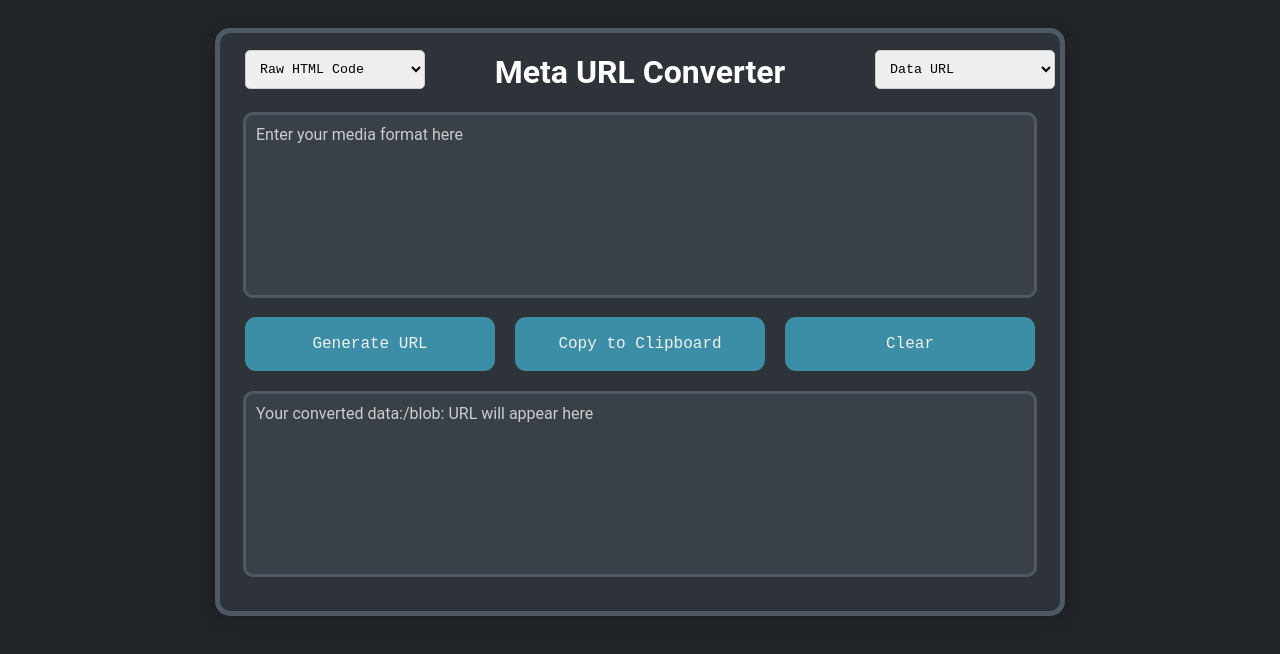
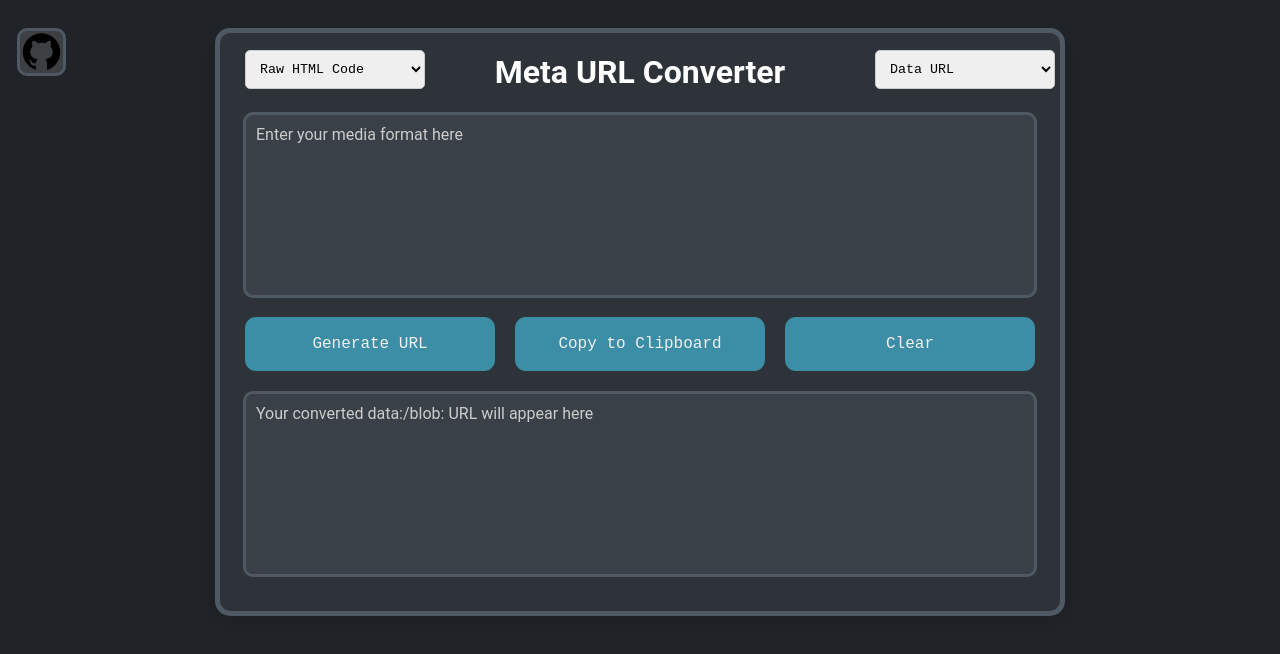
Before and after one commit to Blob-HTML/Meta-Converter, a plain HTML site: page index.html in a window 1280 px wide. Drawn offline with Linux system fonts and the light colour scheme.

Commit message:
Update index.html

```diff
--- a/index.html
+++ b/index.html
@@ -117,6 +117,34 @@
         ::placeholder {
             color: #ccc;
         }
+
+        .top-right-boxaa {
+            position: absolute;
+            top: 28px;
+            left: 17px;
+            width: 43px;
+            height: 42.4px;
+            background-color: #3c4043;
+            color: #fff;
+            border-radius: 10px;
+            display: flex;
+            justify-content: center;
+            align-items: center;
+            font-size: 28px;
+            z-index: 2147483646;
+            cursor: pointer;
+            transition: color 0.3s, background-color 0.3s;
+            border: 3px solid #4f5963;
+        }
+
+        .top-right-boxaa:hover {
+            background-color: #43474c;
+        }
+
+        .svglogo {
+            width: 45px;
+            margin-top: 7px;
+        }
     </style>
 </head>
 
@@ -155,6 +183,20 @@
         </div>
         <textarea id="resultOutput" placeholder="Your converted data:/blob: URL will appear here" readonly></textarea>
     </div>
+
+    <a href="https://github.com/Blob-HTML/MetaConverter" target="_blank" title="MetaConverter Source Code">
+        <div class="top-right-boxaa">
+            <p>
+                <svg class="svglogo" xmlns="http://www.w3.org/2000/svg" x="0px" y="0px" width="100" height="100"
+                    viewBox="0 0 24 24">
+                    <path
+                        d="M10.9,2.1c-4.6,0.5-8.3,4.2-8.8,8.7c-0.6,5,2.5,9.3,6.9,10.7v-2.3c0,0-0.4,0.1-0.9,0.1c-1.4,0-2-1.2-2.1-1.9 c-0.1-0.4-0.3-0.7-0.6-1C5.1,16.3,5,16.3,5,16.2C5,16,5.3,16,5.4,16c0.6,0,1.1,0.7,1.3,1c0.5,0.8,1.1,1,1.4,1c0.4,0,0.7-0.1,0.9-0.2 c0.1-0.7,0.4-1.4,1-1.8c-2.3-0.5-4-1.8-4-4c0-1.1,0.5-2.2,1.2-3C7.1,8.8,7,8.3,7,7.6C7,7.2,7,6.6,7.3,6c0,0,1.4,0,2.8,1.3 C10.6,7.1,11.3,7,12,7s1.4,0.1,2,0.3C15.3,6,16.8,6,16.8,6C17,6.6,17,7.2,17,7.6c0,0.8-0.1,1.2-0.2,1.4c0.7,0.8,1.2,1.8,1.2,3 c0,2.2-1.7,3.5-4,4c0.6,0.5,1,1.4,1,2.3v3.3c4.1-1.3,7-5.1,7-9.5C22,6.1,16.9,1.4,10.9,2.1z">
+                    </path>
+                </svg>
+            </p>
+        </div>
+    </a>
+
 
     <script>
         let corsProxies = [
```
